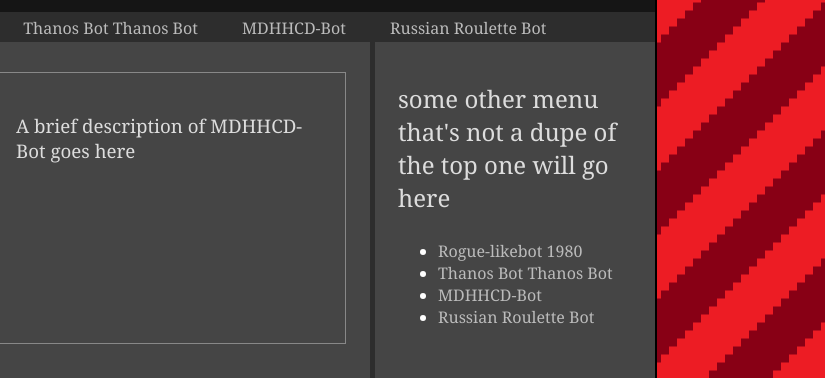
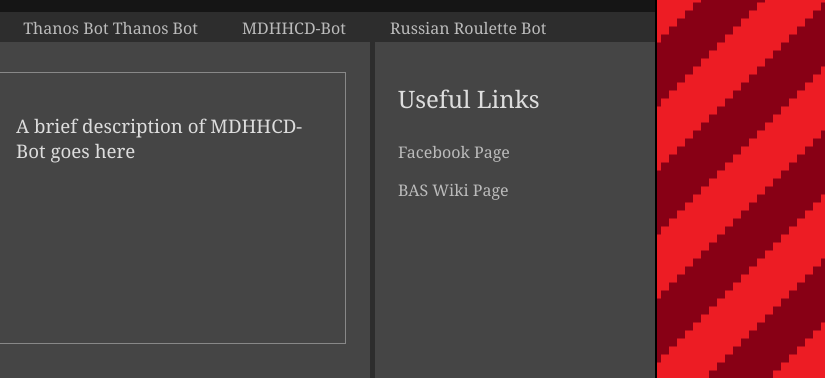
Before and after one commit to Logarathon1/mdhhcd-bot, a plain HTML site: page index.html in a window 1280 px wide. Shown: the part 170-548 px from the top of the page, 455-1280 px from the left. Drawn offline with Linux system fonts and the light colour scheme.

Commit message:
Update index.html

```diff
--- a/index.html
+++ b/index.html
@@ -2,7 +2,7 @@
 <html>
 <head>
 <title>MDHHCD-Bot - Logarathon1's Epic Website</title>
-<link rel="stylesheet" href="styles.css">
+<link rel="stylesheet" href="https://logarathon1.github.io/styles.css">
 <link rel="icon" href="Images/site-icon.png">
 </head>
 <body>
@@ -34,13 +34,9 @@
 
 <aside>
 <section class = "about">
-<h2>some other menu that's not a dupe of the top one will go here</h2>
-<ul>
-<li><a href = "https://logarathon1.github.io/rogue-likebot1980">Rogue-likebot 1980</a></li>
-<li><a href = "https://logarathon1.github.io/thanos-bot">Thanos Bot Thanos Bot</a></li>
-<li><a href = "https://logarathon1.github.io/mdhhcd-bot">MDHHCD-Bot</a></li>
-<li><a href = "https://logarathon1.github.io/russian-roulette-bot">Russian Roulette Bot</a></li>
-</ul>
+<h2>Useful Links</h2>
+<p><a href = "https://www.facebook.com/mdhhcdbot/">Facebook Page</a></p>
+<p><a href = "https://botappreciationsociety.fandom.com/wiki/MDHHCD-Bot">BAS Wiki Page</a></p>
 </section>
 </aside>
 
```
